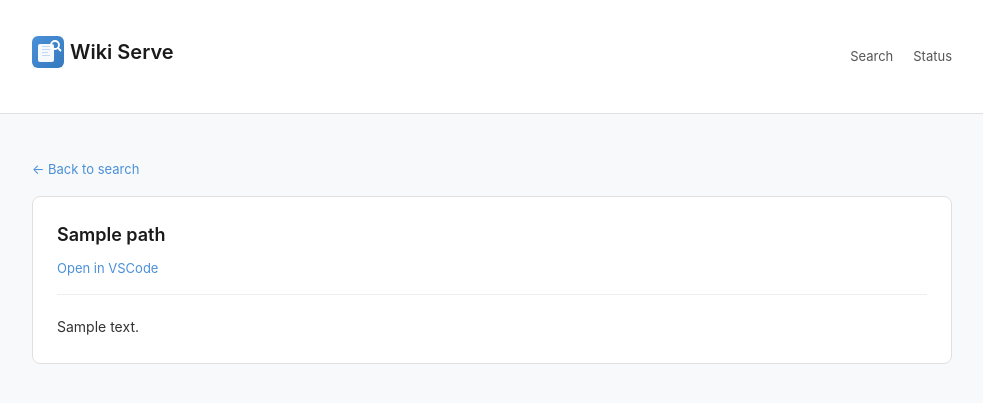
After one commit to Hilderin/wiki-serve, a Python web app: template src/wiki_search/web/templates/document.html in a window 1280 px wide. The commit adds this page. Shown: the top 403 px of the page, without its empty margins (148-1131 px from the left). Run offline with Jinja, Linux system fonts and the light colour scheme; the template is opened without the code that fills it: most values are stand-ins (such as "Sample title", 1, 10 or a date in 2020).

Commit message:
Update web experience

```diff
--- a/src/wiki_search/web/static/style.css
+++ b/src/wiki_search/web/static/style.css
@@ -126,18 +126,29 @@ header nav a:hover {
   display: flex;
   align-items: baseline;
   gap: 8px;
-  margin-bottom: 8px;
+  margin-bottom: 4px;
+}
+
+.result-title {
+  font-size: 15px;
+  font-weight: 600;
+  color: #1a1a1a;
+  text-decoration: none;
+}
+
+.result-title:hover {
+  color: #4a90d9;
 }
 
 .result-path {
   font-size: 12px;
-  color: #4a90d9;
+  color: #999;
   text-decoration: none;
   font-family: "SFMono-Regular", Consolas, "Liberation Mono", Menlo, monospace;
 }
 
 .result-path:hover {
-  text-decoration: underline;
+  color: #4a90d9;
 }
 
 .result-heading {
@@ -156,6 +167,10 @@ header nav a:hover {
   color: #444;
   line-height: 1.5;
   margin-top: 6px;
+}
+
+.result-footer {
+  margin-top: 8px;
 }
 
 mark {
@@ -197,6 +212,46 @@ mark {
   font-size: 12px;
   color: #999;
   margin-top: 4px;
+}
+
+.section-links {
+  margin-top: 10px;
+  display: flex;
+  gap: 12px;
+}
+
+.section-link {
+  font-size: 13px;
+  color: #4a90d9;
+  text-decoration: none;
+}
+
+.section-link:hover {
+  text-decoration: underline;
+}
+
+.document-viewer {
+  background: #fff;
+  border: 1px solid #e0e0e0;
+  border-radius: 8px;
+  padding: 24px;
+}
+
+.document-meta {
+  margin-bottom: 20px;
+  padding-bottom: 16px;
+  border-bottom: 1px solid #eee;
+}
+
+.document-path {
+  font-size: 18px;
+  font-weight: 600;
+}
+
+.document-links {
+  margin-top: 8px;
+  display: flex;
+  gap: 12px;
 }
 
 .section-content {
--- /dev/null
+++ b/src/wiki_search/web/templates/document.html
@@ -0,0 +1,17 @@
+{% extends "base.html" %}
+
+{% block title %}{{ path }} - Wiki Serve{% endblock %}
+
+{% block content %}
+<a href="/?q={{ query|urlencode if query else '' }}" style="font-size:13px;color:#4a90d9;text-decoration:none;display:inline-block;margin-bottom:16px">← Back to search</a>
+
+<div class="document-viewer">
+  <div class="document-meta">
+    <div class="document-path">{{ path }}</div>
+    <div class="document-links">
+      <a href="{{ vscode_url(path, 1) }}" class="section-link">Open in VSCode</a>
+    </div>
+  </div>
+  <div class="section-content markdown-body">{{ content|safe }}</div>
+</div>
+{% endblock %}
--- a/src/wiki_search/web/templates/section.html
+++ b/src/wiki_search/web/templates/section.html
@@ -12,6 +12,10 @@
     <div class="heading">{{ heading }}</div>
     {% endif %}
     <div class="lines">Lines {{ start_line }}–{{ end_line }}</div>
+    <div class="section-links">
+      <a href="/document?path={{ path|urlencode }}{% if query %}&q={{ query|urlencode }}{% endif %}" class="section-link">View full content</a>
+      <a href="{{ vscode_url(path, start_line) }}" class="section-link">Open in VSCode</a>
+    </div>
   </div>
   <div class="section-content markdown-body">{{ content|safe }}</div>
 </div>
```
Also changed, not shown: src/wiki_search/http_server.py (+10 -1 lines), src/wiki_search/web/templates/index.html (+52 -32 lines).
